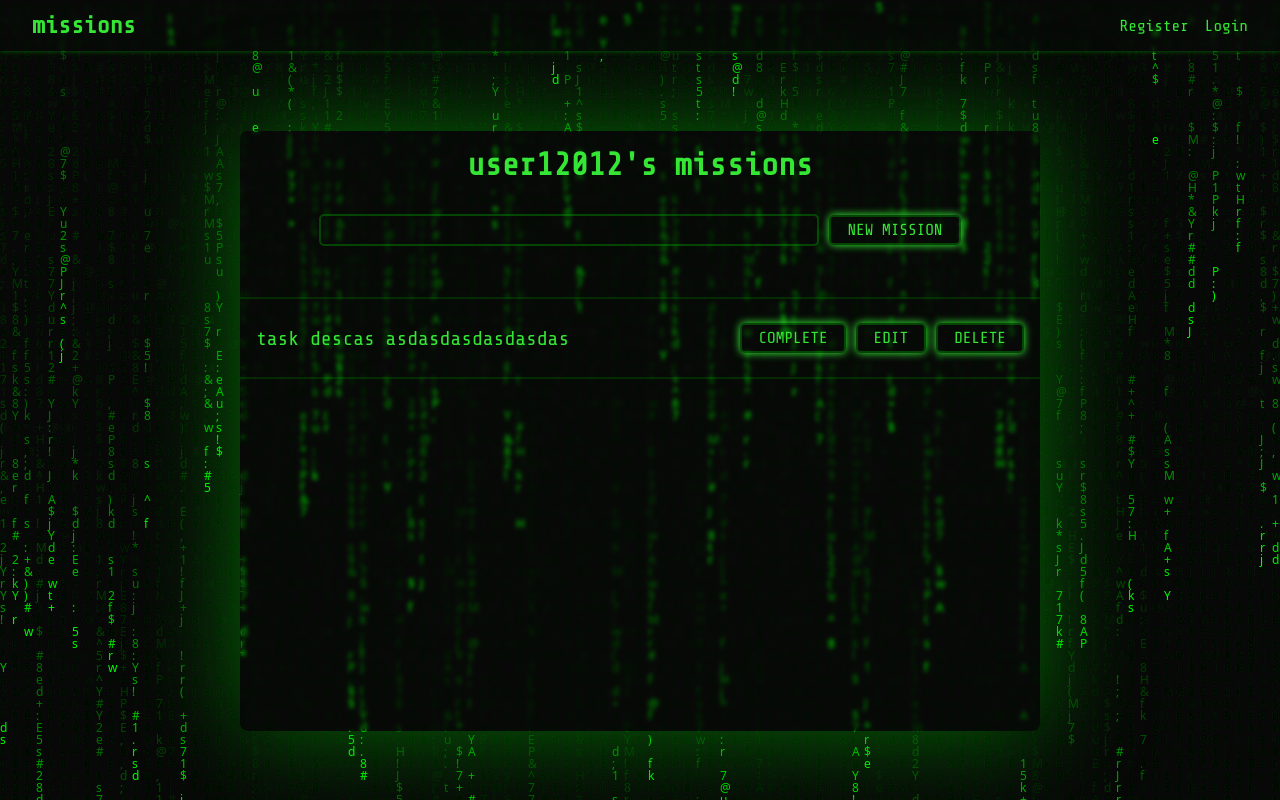
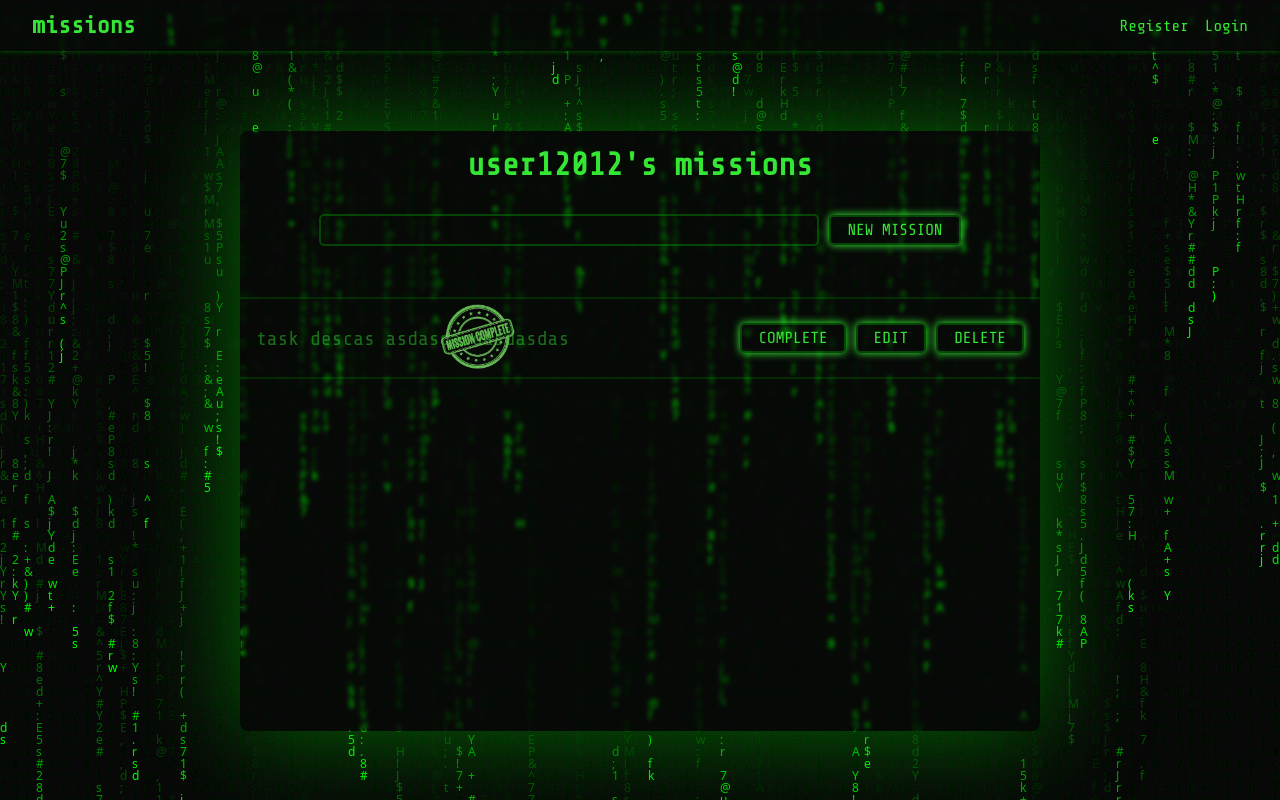
Before and after one commit to GITvoren/todos-react, a React (Create React App) app: page / in a window 1280 px wide. Both pictures are taken after a click on the button "COMPLETE". Built offline with nearby package versions, Linux system fonts and the light colour scheme.

Commit message:
added toggle complete

```diff
--- a/src/assets/css/app.css
+++ b/src/assets/css/app.css
@@ -68,8 +68,14 @@
      align-items: center;
 }
 
+.dont-show{
+     opacity: 0;
+}
 
-
+.show{
+     opacity: 1;
+     transition: 1s;
+}
 
 
 .task{
@@ -82,9 +88,46 @@
      border-bottom: 2px solid rgba(0, 224, 0, 0.15);
      height: 80px;
      overflow: hidden;
+     position: relative;
 }
 
 
+.completed-task{
+     color: rgba(59, 255, 59, 0.4)!important;
+     transition: 0.5s
+
+}
+
+/* @keyframes completed-task{
+     0%   { width : 0; }
+     100% { width: 100%; }
+   }
+   .completed-task {
+     position: relative;
+   }
+   .completed-task::after {
+     content: ' ';
+     position: absolute;
+     top: 50%;
+     left: 0;
+     width: 100%;
+     height: 2px;
+     background: rgba(59, 255, 59, 0.8);
+     animation-name: completed-task;
+     animation-duration: 0.25s;
+     animation-timing-function: linear;
+     animation-iteration-count: 1;
+     animation-fill-mode: forwards;
+     z-index: -1;
+   } */
+
+   .logo{
+     height: 80px;
+     position: absolute;
+     top: 0;
+     left: 25%;
+     transition: 0.5s ease-in all;
+   }
 
 
 
--- a/src/components/Task.js
+++ b/src/components/Task.js
@@ -1,13 +1,21 @@
 import trash from '../assets/images/trash.png'
 import edit from '../assets/images/edit.png'
 import check from '../assets/images/check.png'
+import {useState} from 'react';
+import complete from '../assets/images/complete.png'
 
 function Task(){
+
+     const [toggleComplete, setToggleComplete] = useState(false)
+
+
+
      return(
           <div className="task">
-               <p>task descas asdasdasdasdasdas</p>
+               <img className={toggleComplete? "show logo" : "dont-show logo"} src={complete}></img>
+               <p className={toggleComplete? "completed-task" : ""}>task descas asdasdasdasdasdas</p>
                <div className="flex-row">
-                    <img src={check} className="icon"/><button className="task-btn">COMPLETE</button>
+                    <img src={check} onClick={() => setToggleComplete(!toggleComplete)} className="icon"/><button className="task-btn" onClick={() => setToggleComplete(!toggleComplete)}>COMPLETE</button>
                     <img src={edit} className="icon"/><button className="task-btn">EDIT</button>
                     <img src={trash} className="icon"/><button className="task-btn">DELETE</button>
               </div>
```
